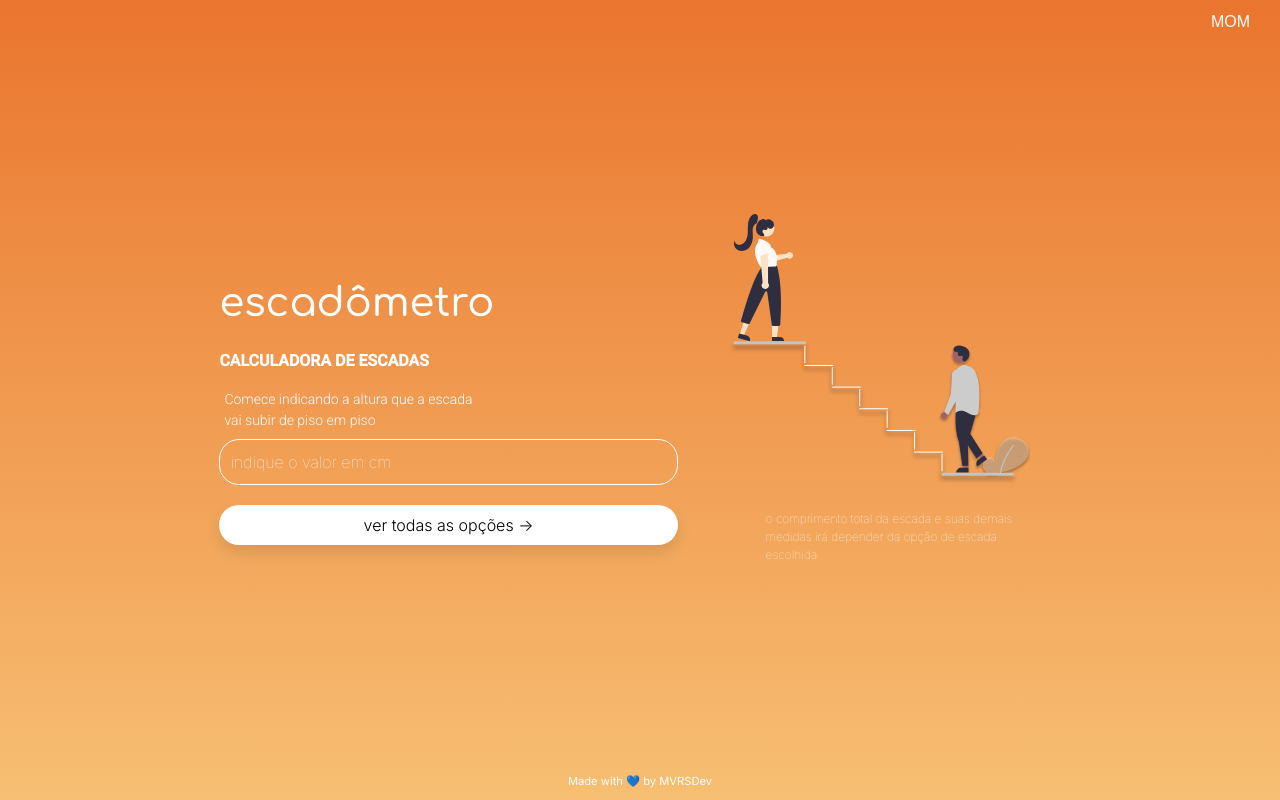
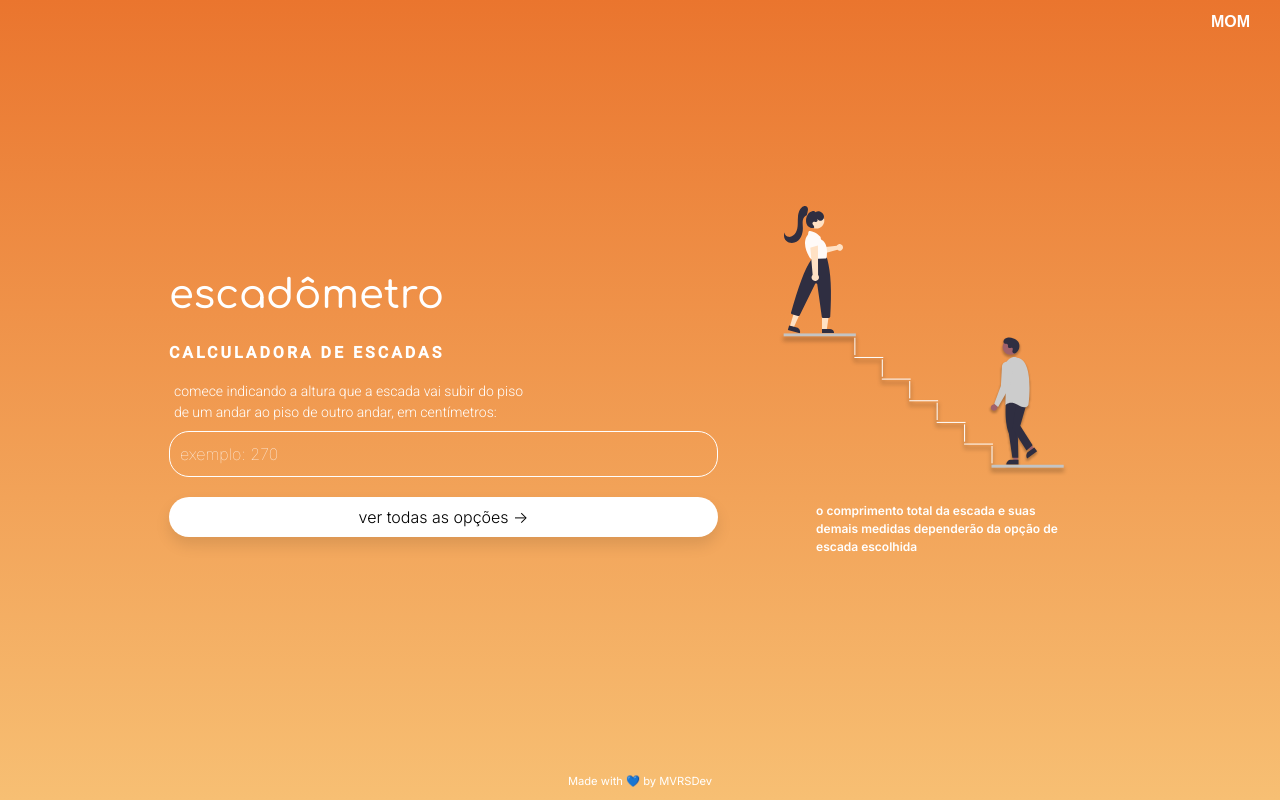
Before and after one commit to MarcosVRSDev/calculadora-escadas, an Angular app: page / in a window 1280 px wide. Built offline with nearby package versions, Linux system fonts and the light colour scheme.

Commit message:
Ajustes de cores, espaçamentos e imagens

```diff
--- a/src/app/components/expand-card/expand-card.component.scss
+++ b/src/app/components/expand-card/expand-card.component.scss
@@ -28,7 +28,7 @@ a {
   display: flex;
   flex-direction: row;
   justify-content: space-between;
-  color: #ffab07;
+  color: #e97125;
 }
 
 .card-header-bottom {
@@ -75,5 +75,5 @@ a {
 
 .star {
   font-size: 1em;
-  color: linear-gradient(180deg, rgba(231, 173, 129, 1) 0%, rgba(247, 191, 115, 1) 100%);
+  color: linear-gradient(180deg, rgba(234, 117, 46, 1) 0%, rgba(247, 191, 115, 1) 100%);
 }
--- a/src/app/components/rating-card/rating-card.component.html
+++ b/src/app/components/rating-card/rating-card.component.html
@@ -3,7 +3,7 @@
     {{ title }}
   </div>
   <div id="stars">
-    <span *ngFor="let star of arrStars" style="font-size: 1em; color: orange;">
+    <span class="star" *ngFor="let star of arrStars">
       <i class="fas fa-star"></i>
     </span>
   </div>
--- a/src/app/components/rating-card/rating-card.component.scss
+++ b/src/app/components/rating-card/rating-card.component.scss
@@ -11,4 +11,13 @@
   font-weight: bold;
   box-shadow: 0px 8px 15px rgba(0, 0, 0, 0.1);
   background-color: #f7f7f7;
+
+  #titulo {
+    font-size: 0.8em;
+  }
+
+  .star {
+    font-size: 0.8em;
+    color: #e97125;
+  }
 }
--- a/src/app/pages/landing-page/landing-page.component.html
+++ b/src/app/pages/landing-page/landing-page.component.html
@@ -1,15 +1,18 @@
 <div id="landing-page">
   <header>
-    <p>MOM</p>
+    <a href="http://www.mom.arq.ufmg.br/mom/index.html" target="_blank">MOM</a>
   </header>
   <div class="content">
     <form [formGroup]="form">
       <div id="secao-inicial">
         <h1 class="confortaa titulo">escadômetro</h1>
-        <p class="roboto-bold">CALCULADORA DE ESCADAS</p>
-        <label>Comece indicando a altura que a escada <br>vai subir de piso em piso</label>
+        <p class="roboto-bold letter-space">CALCULADORA DE ESCADAS</p>
+        <label>
+          comece indicando a altura que a escada vai subir do piso <br>de um andar ao piso de outro andar, em
+          centímetros:
+        </label>
         <input id="alturaEscada" class="inter-light inputbox" type="text" formControlName="stairHeight"
-          placeholder="indique o valor em cm">
+          placeholder="exemplo: 270">
         <div class="text-danger invalid inter" *ngIf="!validMessage">
           Por favor, indique a altura antes de continuar
         </div>
@@ -22,11 +25,11 @@
     </form>
 
     <div id="secao-final">
-      <img src="../../../assets/escada.svg" />
+      <img src="../../../assets/landing.svg" />
 
       <div id="texto">
-        <p class="inter-light informacao">
-          o comprimento total da escada e suas demais medidas irá depender da opção de escada escolhida
+        <p class="inter-semibold informacao">
+          o comprimento total da escada e suas demais medidas dependerão da opção de escada escolhida
         </p>
       </div>
 
--- a/src/app/pages/landing-page/landing-page.component.scss
+++ b/src/app/pages/landing-page/landing-page.component.scss
@@ -11,11 +11,20 @@
   -ms-overflow-style: none; /* IE and Edge */
   scrollbar-width: none; /* Firefox */
 
+  .letter-space {
+    letter-spacing: 3px;
+  }
+
   header {
     display: flex;
     justify-content: flex-end;
     padding-right: 20px;
     font-family: Arial;
+    font-weight: bold;
+    a {
+      text-decoration: none;
+      color: white;
+    }
   }
 
   .content {
--- a/src/app/pages/result-page/result-page.component.html
+++ b/src/app/pages/result-page/result-page.component.html
@@ -10,7 +10,7 @@
 
   <div class="container-cards">
     <div class="cards-group">
-      <app-rating-card title="Melhor de todas" qtStars=5></app-rating-card>
+      <app-rating-card title="MELHOR DE TODAS" qtStars=5></app-rating-card>
 
       <app-result-card imgSrc="../../../assets/result-1.svg" floorHeight="{{ mirrorHeight(stairHeight, mirroMax4) }} cm"
         steps="{{ (mirrorNumber(stairHeight, mirroMax4) - 1) }}" floor="{{ floorFixed1 }} cm"
@@ -20,7 +20,7 @@
     </div>
 
     <div class="cards-group">
-      <app-rating-card title="Muito Boa" qtStars=4></app-rating-card>
+      <app-rating-card title="CONFORTÁVEL" qtStars=4></app-rating-card>
 
       <app-result-card imgSrc="../../../assets/result-2.svg" floorHeight="{{ mirrorHeight(stairHeight, mirroMax1) }} cm"
         steps="{{ (mirrorNumber(stairHeight, mirroMax1) - 1) }}" floor="{{ floorFixed2 }} cm"
@@ -30,7 +30,7 @@
     </div>
 
     <div class="cards-group">
-      <app-rating-card title="Boa" qtStars=3></app-rating-card>
+      <app-rating-card title="RAZOÁVEL" qtStars=3></app-rating-card>
 
       <app-result-card imgSrc="../../../assets/result-3.svg" floorHeight="{{ mirrorHeight(stairHeight, mirroMax2) }} cm"
         steps="{{ (mirrorNumber(stairHeight, mirroMax2) - 1) }}" floor="{{ floorFixed2 }} cm"
@@ -40,7 +40,7 @@
     </div>
 
     <div class="cards-group">
-      <app-rating-card title="Boa para passos grandes" qtStars=3></app-rating-card>
+      <app-rating-card title="BOA PARA PASSOS GRANDES" qtStars=3></app-rating-card>
 
       <app-result-card imgSrc="../../../assets/result-4.svg" floorHeight="{{ mirrorHeight(stairHeight, mirroMax3) }} cm"
         steps="{{ (mirrorNumber(stairHeight, mirroMax3) - 1) }}" floor="{{ floorFixed3 }} cm"
@@ -50,7 +50,7 @@
     </div>
 
     <div class="cards-group">
-      <app-rating-card title="Boa para crianças" qtStars=3></app-rating-card>
+      <app-rating-card title="BOA PARA CRIANÇAS" qtStars=3></app-rating-card>
 
       <app-result-card imgSrc="../../../assets/result-5.svg" floorHeight="{{ mirrorHeight(stairHeight, mirroMax4) }} cm"
         steps="{{ (mirrorNumber(stairHeight, mirroMax4) - 1) }}" floor="{{ floorFixed4 }} cm"
@@ -60,7 +60,7 @@
     </div>
 
     <div class="cards-group">
-      <app-rating-card title="Razoável" qtStars=2></app-rating-card>
+      <app-rating-card title="RUINZINHA" qtStars=2></app-rating-card>
 
       <app-result-card imgSrc="../../../assets/result-6.svg" floorHeight="{{ mirrorHeight(stairHeight, mirroMax4) }} cm"
         steps="{{ (mirrorNumber(stairHeight, mirroMax4) - 1) }}" floor="{{ floorFixed4 }} cm"
@@ -70,7 +70,7 @@
     </div>
 
     <div class="cards-group">
-      <app-rating-card title="Ruim" qtStars=1></app-rating-card>
+      <app-rating-card title="SÓ EM ÚLTIMO CASO" qtStars=1></app-rating-card>
 
       <app-result-card imgSrc="../../../assets/result-7.svg" floorHeight="{{ mirrorHeight(stairHeight, mirroMax4) }} cm"
         steps="{{ (mirrorNumber(stairHeight, mirroMax4) - 1) }}" floor="{{ floorFixed1 }} cm"
--- a/src/app/pages/result-page/result-page.component.scss
+++ b/src/app/pages/result-page/result-page.component.scss
@@ -14,7 +14,7 @@
 
     h1 {
       font-size: 70px;
-      color: #ffab07;
+      color: #e97125;
       padding: 10px;
     }
 
--- a/src/styles.scss
+++ b/src/styles.scss
@@ -38,7 +38,7 @@ $calculadora-escadas-theme: mat-light-theme(
 @import "~bootstrap/dist/css/bootstrap.min.css";
 @import url("https://fonts.googleapis.com/css2?family=Roboto:wght@300;400;500&display=swap");
 @import url("https://fonts.googleapis.com/css2?family=Comfortaa:wght@300;400;500&display=swap");
-@import url("https://fonts.googleapis.com/css2?family=Inter:wght@100;300;400;500&display=swap");
+@import url("https://fonts.googleapis.com/css2?family=Inter:wght@100;300;400;500;600&display=swap");
 //@import "./reset.scss";
 
 body {
@@ -78,6 +78,11 @@ body {
   font-weight: lighter;
 }
 
+.inter-semibold {
+  font-family: "Inter", sans-serif;
+  font-weight: 600;
+}
+
 ::-webkit-scrollbar-track {
   -webkit-box-shadow: inset 0 0 6px rgba(0, 0, 0, 0.3);
   background-color: #f5f5f5;
```
